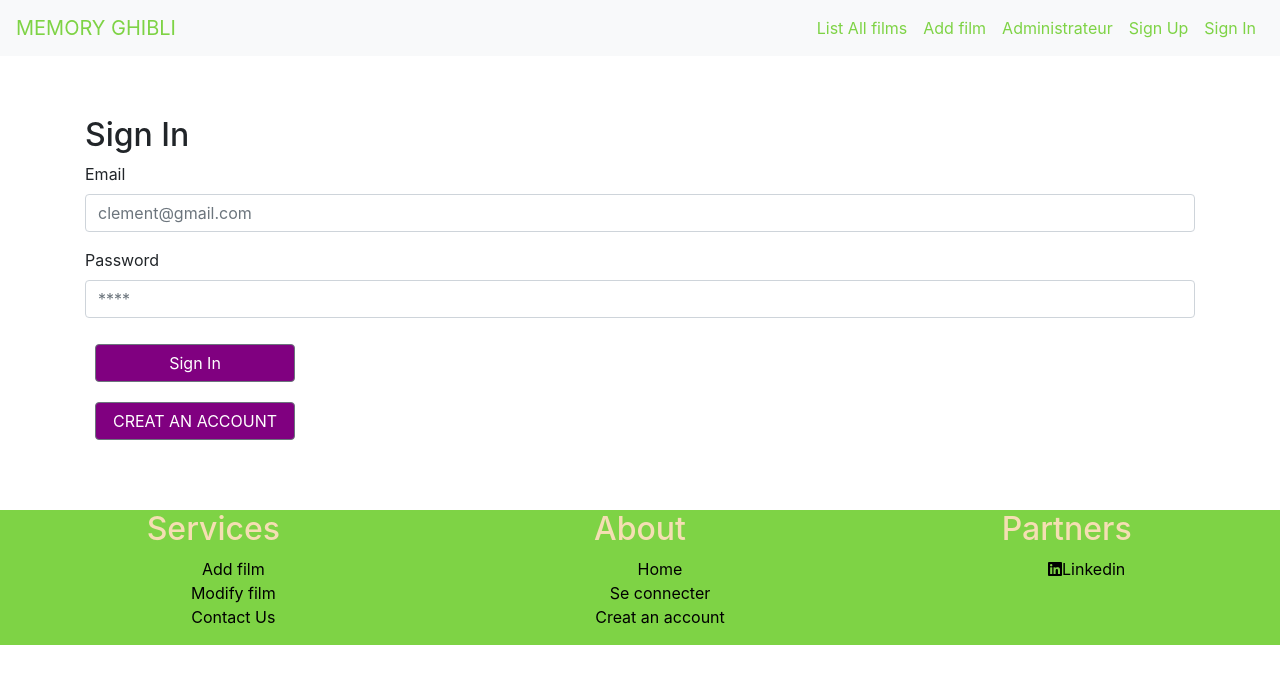
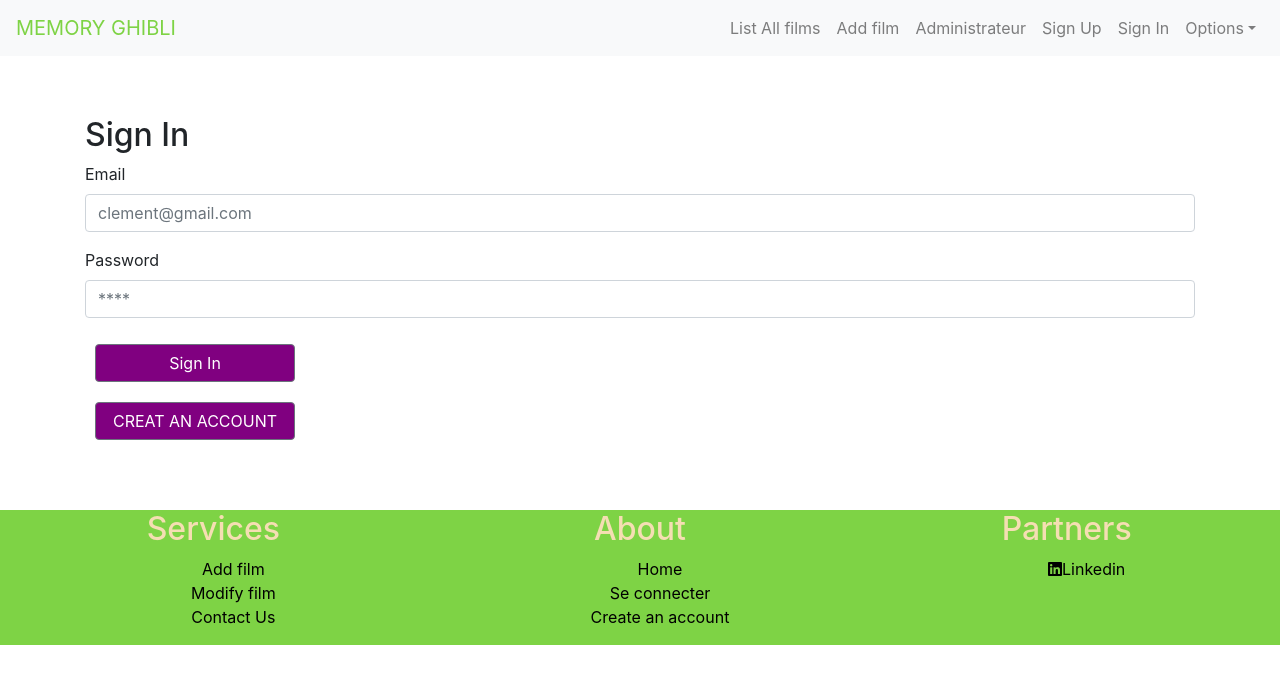
Before and after one commit to linglingTabuteau/project-fullstack-heroku-front, a React (Create React App) app in the folder front/: page /signin in a window 1280 px wide. Shown: the top 684 px of the page. Built offline with nearby package versions, Linux system fonts and the light colour scheme.

Commit message:
rajout menu burger

```diff
--- a/front/src/Footer.jsx
+++ b/front/src/Footer.jsx
@@ -19,7 +19,7 @@ const Footer = () => (
         <ul>
           <li><Link to="/">Home</Link></li>
           <li><Link to="/signin">Se connecter</Link></li>
-          <li><Link to="/signup">Creat an account</Link></li>
+          <li><Link to="/signup">Create an account</Link></li>
         </ul>
       </Col>
       <Col className="block" sm="4" lg="4">
--- a/front/src/NavBar.jsx
+++ b/front/src/NavBar.jsx
@@ -7,35 +7,36 @@ import {
   Nav,
   NavItem,
   NavLink,
+  UncontrolledDropdown,
+  DropdownToggle,
+  DropdownMenu,
+  DropdownItem
 } from 'reactstrap';
 import { Link } from 'react-router-dom';
 import './NavBar.scss';
 
-class NavBar extends React.Component {
+export default class NavBar extends React.Component {
   constructor(props) {
     super(props);
 
     this.toggle = this.toggle.bind(this);
     this.state = {
-      isOpen: false,
+      isOpen: false
     };
   }
-
   toggle() {
-    const { isOpen } = this.state;
     this.setState({
-      isOpen: !isOpen,
+      isOpen: !this.state.isOpen
     });
   }
-
   render() {
-    const { isOpen } = this.state;
     return (
       <div className="NavBar">
-        <Navbar color="light" expand="md">
+      {/* attention: faut enlever light dans Navbar pour changer la color de NavItem */}
+        <Navbar color="light" light expand="md" className="nav">
           <NavbarBrand href="/">MEMORY GHIBLI</NavbarBrand>
           <NavbarToggler onClick={this.toggle} />
-          <Collapse isOpen={isOpen} navbar>
+          <Collapse isOpen={this.state.isOpen} navbar>
             <Nav className="ml-auto" navbar>
               <NavItem>
                 <NavLink href="/components/">List All films</NavLink>
@@ -52,6 +53,23 @@ class NavBar extends React.Component {
               <NavItem>
                 <Link to="/signin"><NavLink>Sign In</NavLink></Link>
               </NavItem>
+              <UncontrolledDropdown nav inNavbar>
+                <DropdownToggle nav caret>
+                  Options
+                </DropdownToggle>
+                <DropdownMenu right>
+                  <DropdownItem>
+                    Option 1
+                  </DropdownItem>
+                  <DropdownItem>
+                    Option 2
+                  </DropdownItem>
+                  <DropdownItem divider />
+                  <DropdownItem>
+                    Reset
+                  </DropdownItem>
+                </DropdownMenu>
+              </UncontrolledDropdown>
             </Nav>
           </Collapse>
         </Navbar>
@@ -59,5 +77,3 @@ class NavBar extends React.Component {
     );
   }
 }
-
-export default NavBar;
--- a/front/src/NavBar.scss
+++ b/front/src/NavBar.scss
@@ -1,5 +1,10 @@
 .NavBar{
-  a{
+  .nav{
+    a {
+      color:rgb(126, 211, 69);
+    }
+  }
+  a {
     color:rgb(126, 211, 69);
   }
 }
--- a/front/src/components/CardFilm.jsx
+++ b/front/src/components/CardFilm.jsx
@@ -10,7 +10,7 @@ const CardFilm = (props) => {
     name, imageUrl, url, videoUrl,
   } = props;
   return (
-    <Card className="CardFilm">
+    <Card className="CardFilm" sm="12" md={{ size: 6, offset: 3 }}>
       <Col className="photo-size">
         <CardImg top width="100%" src={imageUrl} alt="Card image cap" />
       </Col>
--- a/front/src/containers/AfficheFilm.scss
+++ b/front/src/containers/AfficheFilm.scss
@@ -1,11 +1,3 @@
 .AfficheFilm{
-  .CardFilm{
-    border: 1px solid #BFBFBF;
-    // box-shadow effet de 3d pour les cartes
-    box-shadow: 6px 6px 2px #aaaaaa;
-   &:hover {
-      transform:scale(1.1);
-      transition: 1s;
-      }
-  }
+
 }
--- a/front/src/containers/MyProfile.jsx
+++ b/front/src/containers/MyProfile.jsx
@@ -52,9 +52,9 @@ class MyProfile extends Component {
             <CardImg top width="100%" src="/medias/welcome.png" alt="Card image cap" />
           </Col>
           <CardBody>
-            <CardTitle>{`Welcome ${user.name} ${user.lastname}`}</CardTitle>
+            <CardTitle>{`WELCOME ${user.name} ${user.lastname}`}</CardTitle>
             {/* <CardText>{onTheater}</CardText> */}
-            <a href="https://www.youtube.com/watch?v=ByXuk9QqQkk&t=62s" target="_blank" rel="noopener noreferrer"><Button>My Favriote One</Button></a>
+            <a href="https://www.youtube.com/watch?v=ByXuk9QqQkk&t=62s" target="_blank" rel="noopener noreferrer"><Button>My Favourite One</Button></a>
           </CardBody>
         </Card>
       </Container>
```
